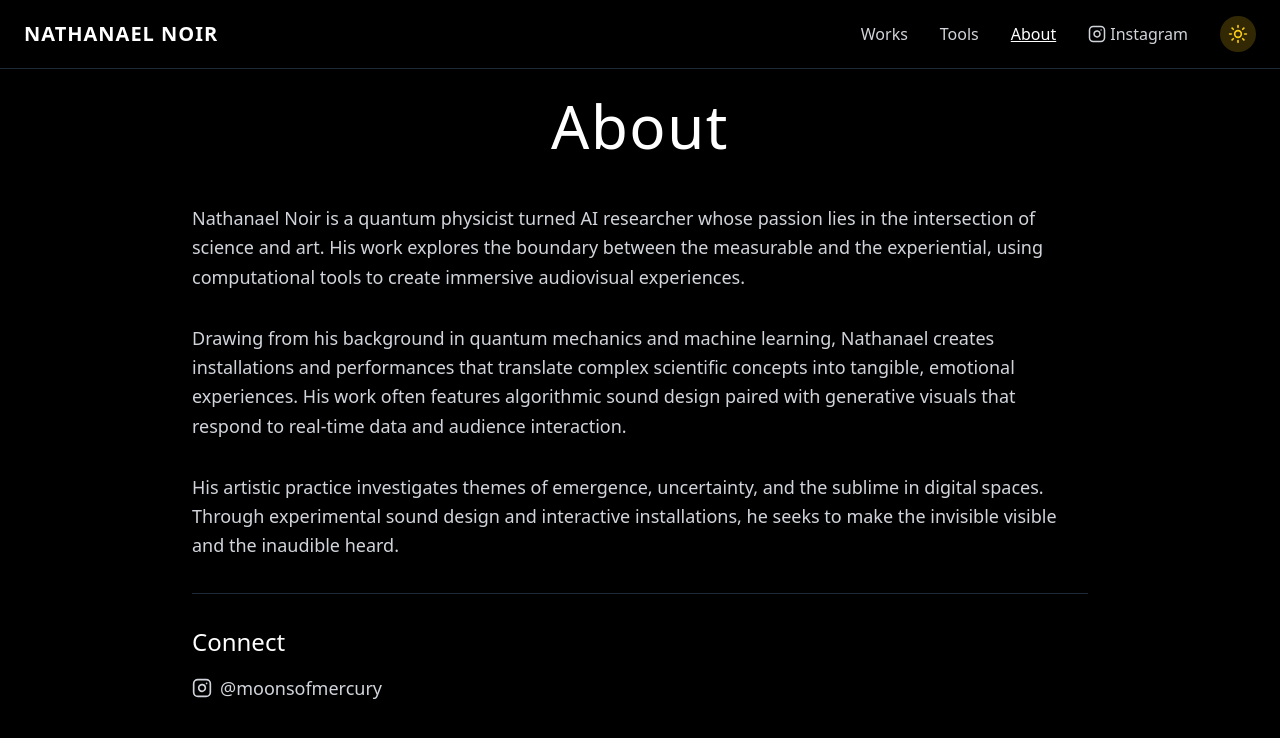
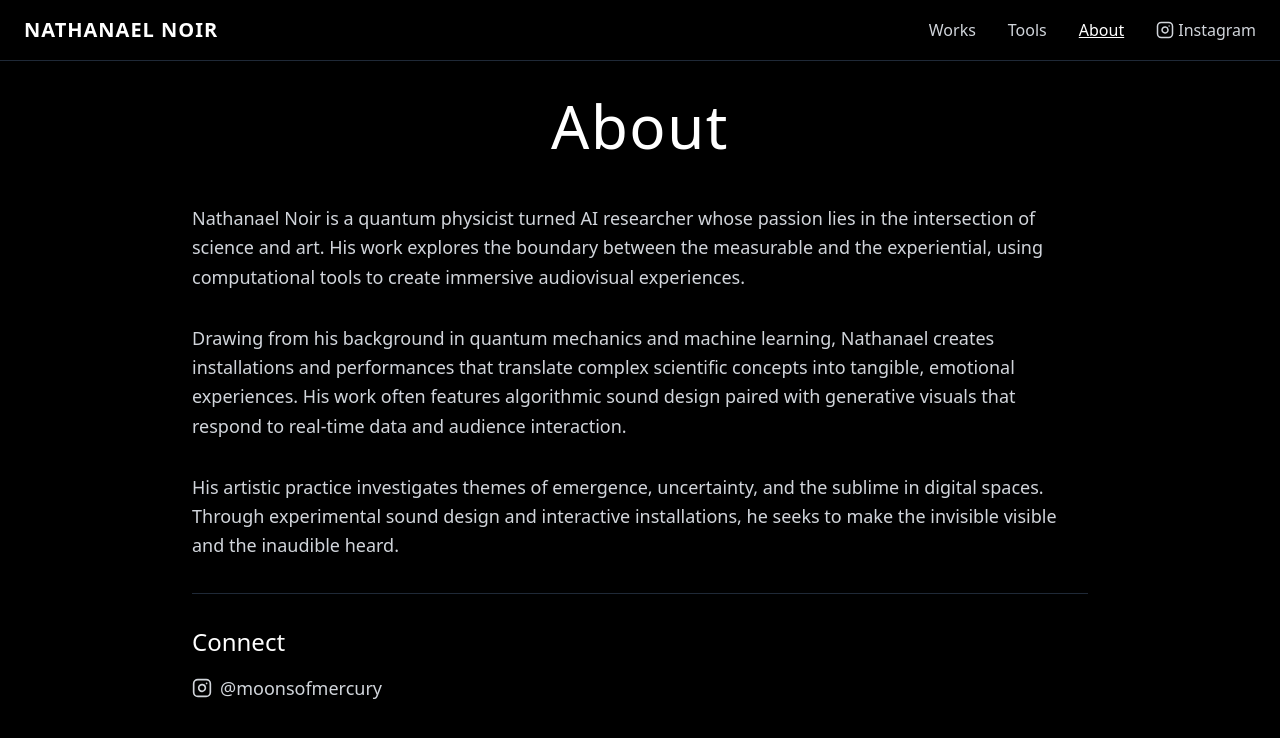
Before and after one commit to devashishk99/noir-mercury-visions, a React (Vite) app: page /about in a window 1280 px wide. Shown: the top 738 px of the page. Built offline with nearby package versions, Linux system fonts and the light colour scheme.

Commit message:
Refactor: Apply text style and remove theme toggle
Apply the specified text style to the typewriter effect and remove the dark/light mode option.

```diff
--- a/src/components/Hero.tsx
+++ b/src/components/Hero.tsx
@@ -15,7 +15,7 @@ const Hero = () => {
     <section className="pt-20 sm:pt-24 pb-12 sm:pb-16 px-4 sm:px-6">
       <div className="max-w-7xl mx-auto">
         <div className="text-center mb-12 sm:mb-16">
-          <h1 className="text-3xl sm:text-4xl md:text-5xl lg:text-6xl font-light tracking-wide mb-4 sm:mb-6 min-h-[4rem] sm:min-h-[5rem] md:min-h-[6rem] flex items-center justify-center">
+          <h1 className="text-4xl md:text-6xl lg:text-7xl font-serif text-gray-900 dark:text-gray-100 mb-12 leading-none min-h-[4rem] sm:min-h-[5rem] md:min-h-[6rem] flex items-center justify-center">
             <span className="inline-block">
               {currentTitle}
               <span className="animate-pulse text-gray-400">|</span>
--- a/src/components/Navigation.tsx
+++ b/src/components/Navigation.tsx
@@ -2,7 +2,6 @@
 import { Instagram, Menu, X } from 'lucide-react';
 import { Link, useLocation } from 'react-router-dom';
 import { useState } from 'react';
-import ThemeToggle from './ThemeToggle';
 
 const Navigation = () => {
   const location = useLocation();
@@ -63,12 +62,10 @@ const Navigation = () => {
               <Instagram size={18} />
               <span className="hidden lg:inline">Instagram</span>
             </a>
-            <ThemeToggle />
           </div>
 
           {/* Mobile Menu Button */}
-          <div className="md:hidden flex items-center space-x-3">
-            <ThemeToggle />
+          <div className="md:hidden">
             <button
               className="text-gray-300 hover:text-white transition-colors duration-200"
               onClick={toggleMobileMenu}
--- a/src/components/ThemeToggle.tsx
+++ /dev/null
@@ -1,71 +0,0 @@
-
-import { useState, useEffect } from 'react';
-import { Sun, Moon, Lightbulb, Zap } from 'lucide-react';
-
-const ThemeToggle = () => {
-  const [isDark, setIsDark] = useState(true);
-
-  useEffect(() => {
-    // Check if user has a theme preference
-    const savedTheme = localStorage.getItem('theme');
-    if (savedTheme) {
-      setIsDark(savedTheme === 'dark');
-    }
-  }, []);
-
-  useEffect(() => {
-    // Apply theme to document
-    if (isDark) {
-      document.documentElement.classList.add('dark');
-      document.body.style.backgroundColor = '#000000';
-      document.body.style.color = '#ffffff';
-    } else {
-      document.documentElement.classList.remove('dark');
-      document.body.style.backgroundColor = '#ffffff';
-      document.body.style.color = '#000000';
-    }
-    localStorage.setItem('theme', isDark ? 'dark' : 'light');
-  }, [isDark]);
-
-  const toggleTheme = () => {
-    setIsDark(!isDark);
-  };
-
-  const Icon = isDark ? Sun : Moon;
-  const quirkIcons = [Lightbulb, Zap];
-  const QuirkIcon = quirkIcons[Math.floor(Math.random() * quirkIcons.length)];
-
-  return (
-    <button
-      onClick={toggleTheme}
-      className={`
-        relative group p-2 rounded-full transition-all duration-300 transform hover:scale-110
-        ${isDark
-          ? 'bg-yellow-400/20 hover:bg-yellow-400/30 text-yellow-400'
-          : 'bg-purple-600/20 hover:bg-purple-600/30 text-purple-600'
-        }
-      `}
-      aria-label="Toggle theme"
-    >
-      <div className="relative">
-        <Icon size={20} className="transition-transform duration-300 group-hover:rotate-12" />
-        <QuirkIcon
-          size={8}
-          className="absolute -top-1 -right-1 opacity-0 group-hover:opacity-100 transition-opacity duration-300"
-        />
-      </div>
-
-      {/* Quirky tooltip */}
-      <div className={`
-        absolute -bottom-8 left-1/2 transform -translate-x-1/2
-        opacity-0 group-hover:opacity-100 transition-opacity duration-300
-        text-xs whitespace-nowrap px-2 py-1 rounded
-        ${isDark ? 'bg-yellow-400/10 text-yellow-400' : 'bg-purple-600/10 text-purple-600'}
-      `}>
-        {isDark ? '☀️ Enlighten me!' : '🌙 Darken the void'}
-      </div>
-    </button>
-  );
-};
-
-export default ThemeToggle;
```
